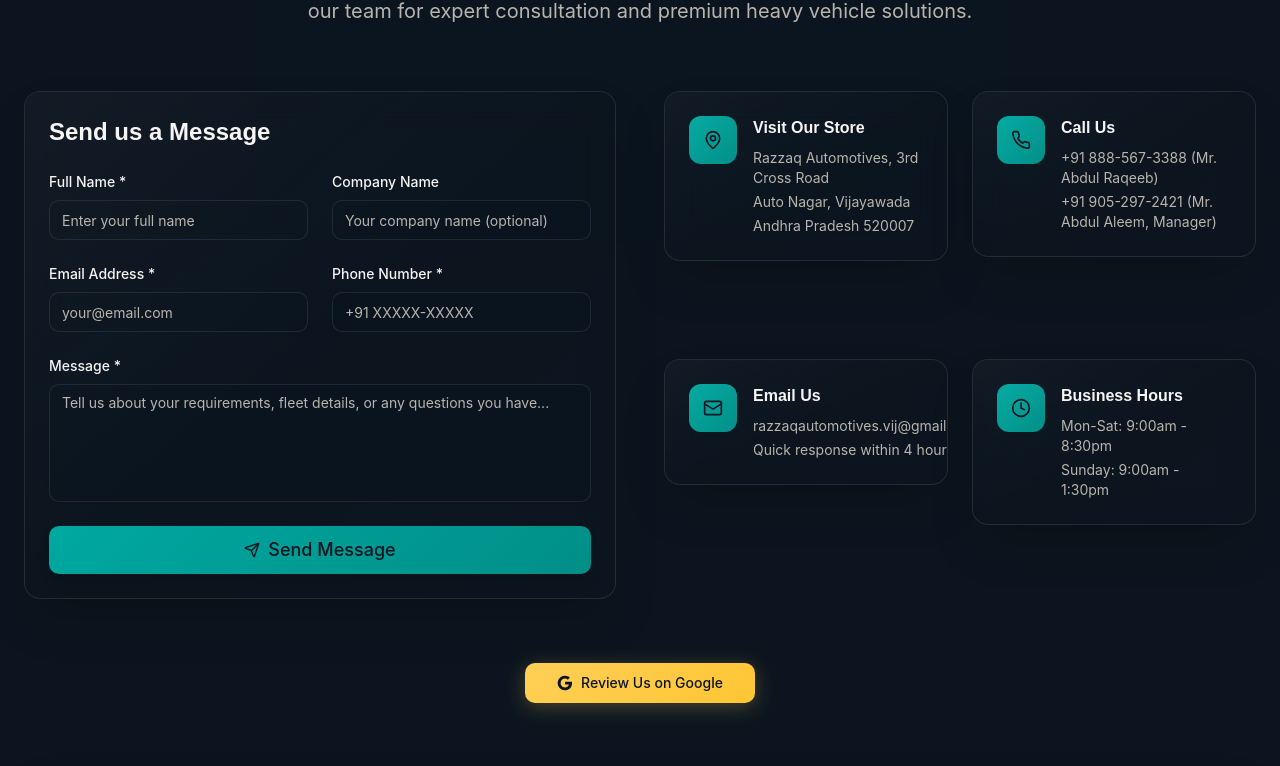
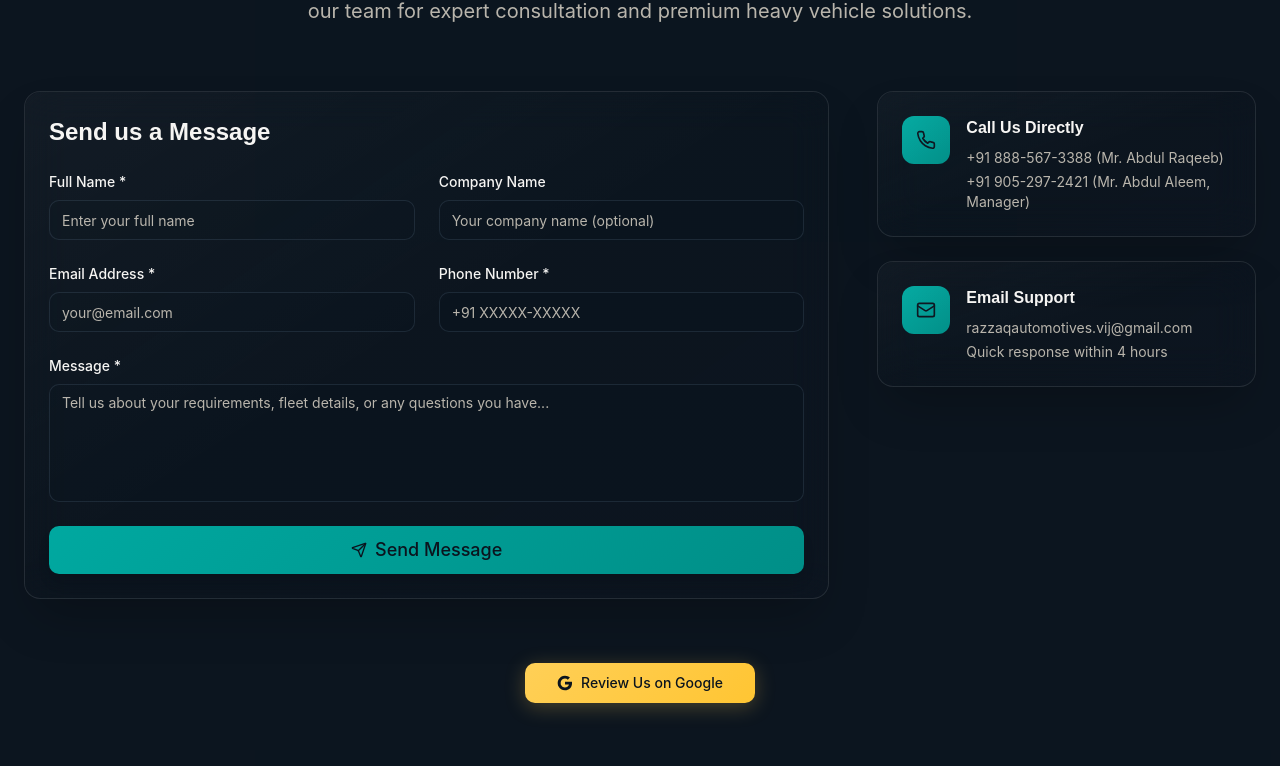
Before and after one commit to habeeb-codeman/razzaq-legacy-digital, a React (Vite) app: page / in a window 1280 px wide. Shown: the part 6617-7383 px from the top of the page. Built offline with nearby package versions, Linux system fonts and the light colour scheme.

Commit message:
Update contact section and map

```diff
--- a/src/components/ContactSection.tsx
+++ b/src/components/ContactSection.tsx
@@ -51,28 +51,16 @@ const ContactSection = () => {
 
   const contactDetails = [
     {
-      icon: <MapPin className="w-5 h-5" />,
-      title: 'Visit Our Store',
-      details: ['Razzaq Automotives, 3rd Cross Road', 'Auto Nagar, Vijayawada', 'Andhra Pradesh 520007'],
-      action: 'Get Directions'
-    },
-    {
       icon: <Phone className="w-5 h-5" />,
-      title: 'Call Us',
+      title: 'Call Us Directly',
       details: ['+91 888-567-3388 (Mr. Abdul Raqeeb)', '+91 905-297-2421 (Mr. Abdul Aleem, Manager)'],
       action: 'Call Now'
     },
     {
       icon: <Mail className="w-5 h-5" />,
-      title: 'Email Us',
+      title: 'Email Support',
       details: ['razzaqautomotives.vij@gmail.com', 'Quick response within 4 hours'],
       action: 'Send Email'
-    },
-    {
-      icon: <Clock className="w-5 h-5" />,
-      title: 'Business Hours',
-      details: ['Mon-Sat: 9:00am - 8:30pm', 'Sunday: 9:00am - 1:30pm'],
-      action: 'Plan Visit'
     }
   ];
 
@@ -96,7 +84,7 @@ const ContactSection = () => {
           </p>
         </motion.div>
 
-        <div className="grid lg:grid-cols-4 gap-12 mb-16">
+        <div className="grid lg:grid-cols-3 gap-12 mb-16">
           {/* Contact Form */}
           <motion.div
             initial={{ opacity: 0, x: -50 }}
@@ -212,12 +200,12 @@ const ContactSection = () => {
             </div>
           </motion.div>
 
-          {/* Contact Information - 2 columns layout */}
+          {/* Contact Information */}
           <motion.div
             initial={{ opacity: 0, x: 50 }}
             animate={inView ? { opacity: 1, x: 0 } : {}}
             transition={{ duration: 0.8, delay: 0.4 }}
-            className="lg:col-span-2 grid md:grid-cols-2 gap-6"
+            className="space-y-6"
           >
             {contactDetails.map((detail, index) => (
               <motion.div
@@ -225,7 +213,7 @@ const ContactSection = () => {
                 initial={{ opacity: 0, y: 30 }}
                 animate={inView ? { opacity: 1, y: 0 } : {}}
                 transition={{ duration: 0.6, delay: 0.6 + index * 0.1 }}
-                className="glass-card group hover:shadow-glow transition-all duration-300 h-fit"
+                className="glass-card group hover:shadow-glow transition-all duration-300"
               >
                 <div className="flex items-start space-x-4">
                   <div className="flex items-center justify-center w-12 h-12 bg-gradient-primary rounded-lg flex-shrink-0 group-hover:scale-110 transition-transform duration-300">
@@ -275,6 +263,19 @@ const ContactSection = () => {
           </Button>
         </motion.div>
 
+        {/* Address Line */}
+        <motion.div
+          initial={{ opacity: 0, y: 20 }}
+          animate={inView ? { opacity: 1, y: 0 } : {}}
+          transition={{ duration: 0.6, delay: 0.8 }}
+          className="text-center mb-8"
+        >
+          <div className="flex items-center justify-center space-x-2 text-muted-foreground">
+            <MapPin className="w-4 h-4" />
+            <p className="text-lg">Razzaq Automotives, 3rd Cross Road, Auto Nagar, Vijayawada, Andhra Pradesh 520007</p>
+          </div>
+        </motion.div>
+
         {/* Large Google Maps */}
         <motion.div
           initial={{ opacity: 0, y: 30 }}
@@ -284,7 +285,7 @@ const ContactSection = () => {
         >
           <div className="h-96 w-full">
             <iframe
-              src="https://www.google.com/maps/embed?pb=!1m18!1m12!1m3!1d3825.3742!2d80.6204!3d16.5062!2m3!1f0!2f0!3f0!3m2!1i1024!2i768!4f13.1!3m3!1m2!1s0x3a35eff9482d4c93%3A0x65965501d5bc3c4a!2sRazzaq%20Automotives!5e0!3m2!1sen!2sin!4v1703123456789!5m2!1sen!2sin"
+              src="https://www.google.com/maps/embed?pb=!1m18!1m12!1m3!1d3825.3742553876!2d80.62042!3d16.506247!2m3!1f0!2f0!3f0!3m2!1i1024!2i768!4f13.1!3m3!1m2!1s0x3a35eff9482d4c93%3A0x65965501d5bc3c4a!2sRazzaq%20Automotives!5e0!3m2!1sen!2sin!4v1703123456789!5m2!1sen!2sin"
               width="100%"
               height="100%"
               style={{ border: 0, filter: 'invert(1) hue-rotate(180deg) brightness(0.9) contrast(1.1)' }}
```
